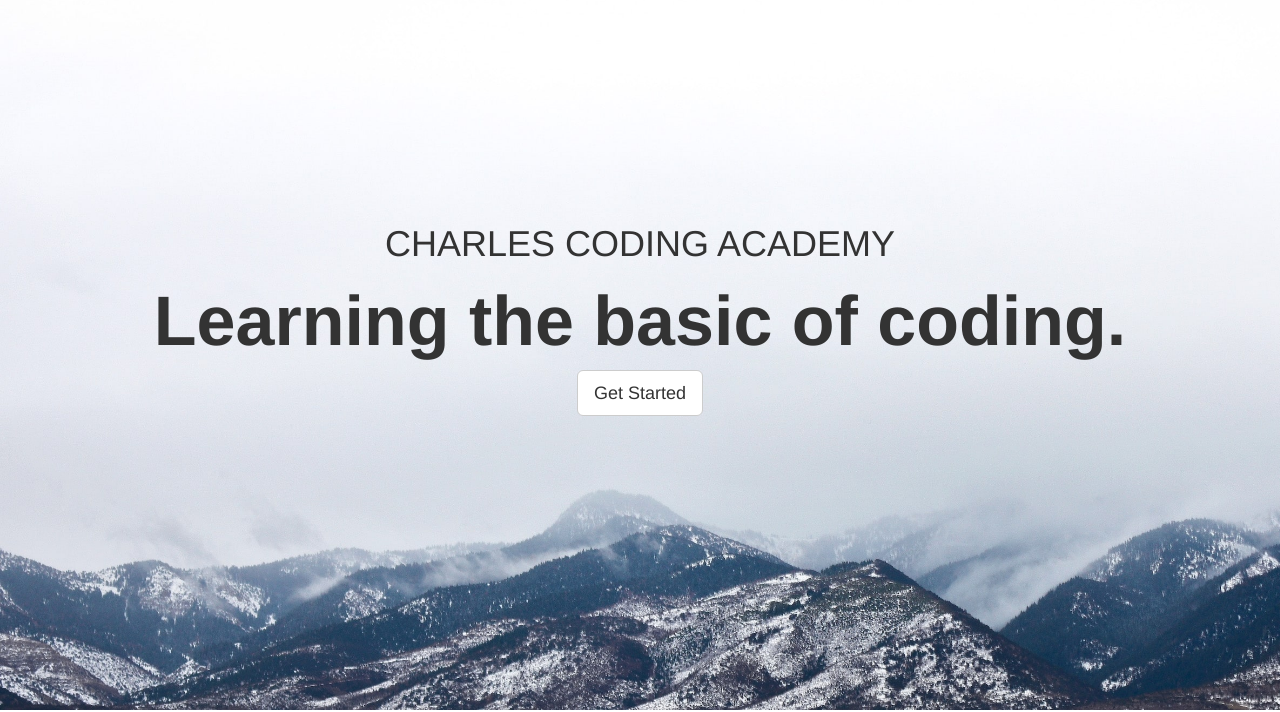
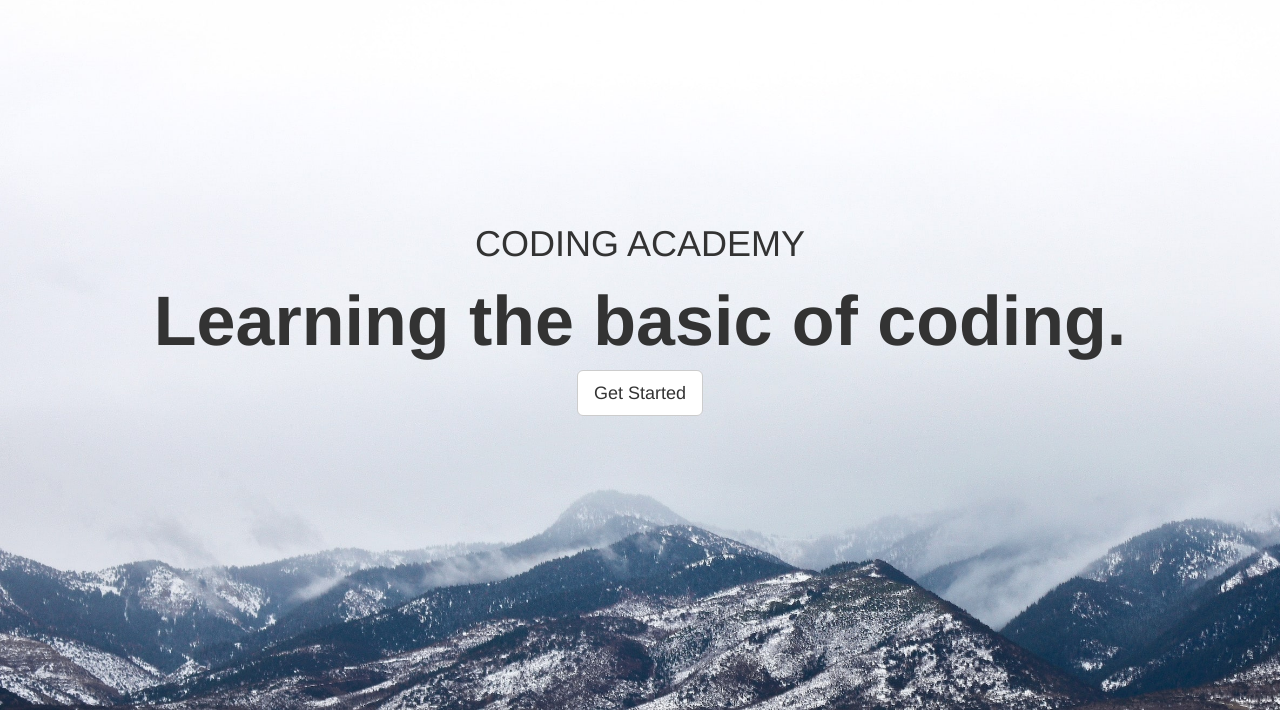
Before and after one commit to Charllysnipes/BOOTSTRAP, a plain HTML site: page index.html in a window 1280 px wide. Shown: the part 90-802 px from the top of the page. Drawn offline with Linux system fonts and the light colour scheme.

Commit message:
Bootstrap Project
changed the heading

Co-Authored-By: charllysnipes <charllysnipes@users.noreply.github.com>

```diff
--- a/index.html
+++ b/index.html
@@ -39,7 +39,7 @@
 </nav>
 <div id="home" style="background-image: url(img/mountains.jpeg);">
 	<div class="landing-text">
-	<h1>CHARLES CODING ACADEMY</h1>
+	<h1> CODING ACADEMY</h1>
 	<h3>Learning the basic of coding.</h3>
 	<a class="btn btn-default btn-lg" href="#">Get Started</a>
 	</div>
```
Also changed, not shown: New Text Document.txt (deleted).
